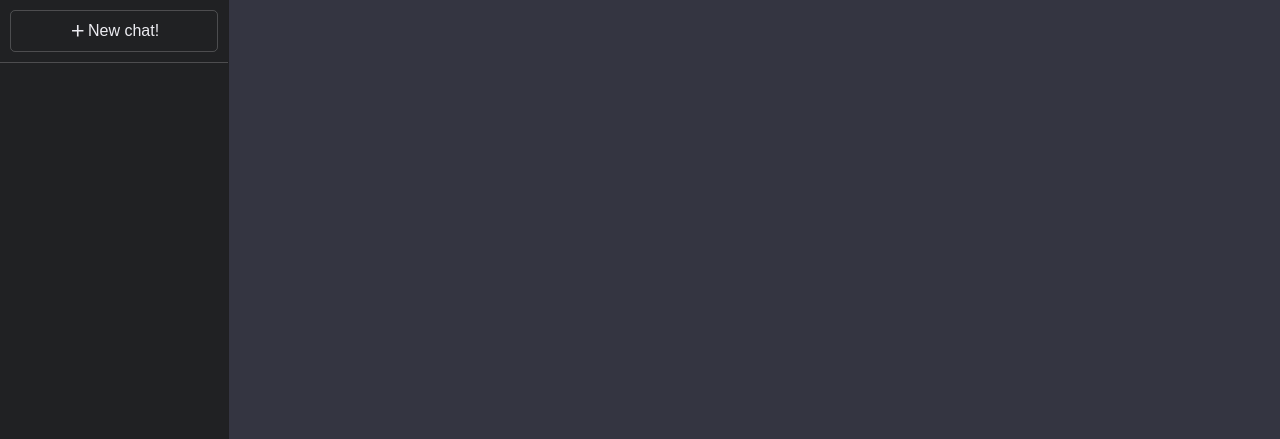
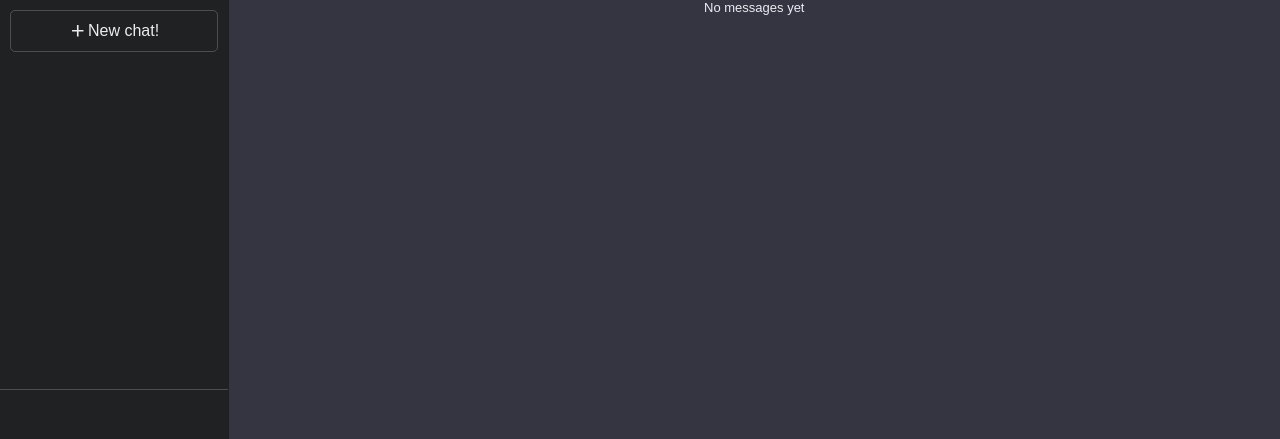
Before and after one commit to dmytrotsymbal/react-ai-chat, a React (Create React App) app: page / in a window 1280 px wide. Shown: the top 439 px of the page. Built offline with nearby package versions, Linux system fonts and the light colour scheme.

Commit message:
textPage functional

```diff
--- a/src/App.tsx
+++ b/src/App.tsx
@@ -1,19 +1,122 @@
-import React, { lazy, Suspense } from "react";
+import React, { lazy, Suspense, useState } from "react";
 import Sidebar from "./components/layout/Sidebar";
 import "./App.scss";
-import { Route, Routes } from "react-router-dom";
+import { Route, Routes, useNavigate } from "react-router-dom";
 
 const TextPage = lazy(() => import("./pages/TextPage"));
 const ImagePage = lazy(() => import("./pages/ImagePage"));
 
 const App = () => {
+  const navigate = useNavigate();
+  const [textValue, setTextValue] = useState<string>("");
+  const [textMessage, setTextMessage] = useState(null);
+  const [previousTextChats, setPreviousTextChats] = useState([]);
+  const [currentTextTitle, setCurrentTextTitle] = useState(null);
+
+  //-------------------------------------------------------------------------
+
+  const [imgValue, setImgValue] = useState<string>("");
+  const [imgMessage, setImgMessage] = useState(null);
+  const [previousImgChats, setPreviousImgChats] = useState([]);
+  const [currentImgTitle, setCurrentImgTitle] = useState(null);
+
+  //-------------------------------------------------------------------------
+
+  const createNewChat = () => {
+    setTextMessage(null);
+    setTextValue("");
+    setImgValue("");
+    setCurrentTextTitle(null);
+    setCurrentImgTitle(null);
+  };
+
+  const handleTextClick = (uniqueTitle: any) => {
+    setCurrentTextTitle(uniqueTitle);
+    setTextMessage(null);
+    setTextValue("");
+    navigate("/");
+  };
+
+  // const handleImgClick = (uniqueTitle: any) => {
+  //   setCurrentImgTitle(uniqueTitle);
+  //   setImgMessage(null);
+  //   setImgValue("");
+  //   navigate("/images");
+  // };
+
+  //-------------------------------------------------------------------------
+
+  const deleteChat = (uniqueTitle: any) => {
+    setPreviousTextChats((prevChats: any) =>
+      prevChats.filter((prevChat: any) => prevChat.title !== uniqueTitle)
+    );
+
+    setPreviousImgChats((prevImgChats: any) =>
+      prevImgChats.filter(
+        (prevImgChat: any) => prevImgChat.title !== uniqueTitle
+      )
+    );
+  };
+
+  // const deleteImgChat = (uniqueTitle: any) => {
+  //   setPreviousImgChats((prevImgChats: any) =>
+  //     prevImgChats.filter(
+  //       (prevImgChat: any) => prevImgChat.title !== uniqueTitle
+  //     )
+  //   );
+  // };
+
+  const uniqueTextTitles = Array.from(
+    new Set(
+      previousTextChats.map(
+        (previousChat: any) => previousChat.title.split(" ")[0]
+      )
+    )
+  );
+
+  const uniqueImgTitles = Array.from(
+    new Set(
+      previousImgChats.map(
+        (previousImgChat: any) => previousImgChat.title.split(" ")[0]
+      )
+    )
+  );
+
+  const currentImgChat = previousImgChats.filter(
+    (previousImgChat: any) => previousImgChat.title === currentImgTitle
+  );
+
   return (
     <div className="app">
-      <Sidebar />
+      <Sidebar
+        uniqueTextTitles={uniqueTextTitles}
+        uniqueImgTitles={uniqueImgTitles}
+        createNewChat={createNewChat}
+        handleTextClick={handleTextClick}
+        // handleImgClick={handleImgClick}
+        deleteChat={deleteChat}
+        // deleteImgChat={deleteImgChat}
+        currentTextTitle={currentTextTitle}
+        currentImgTitle={currentImgTitle}
+      />
       <section className="main">
         <Suspense fallback={<div>Loading...</div>}>
           <Routes>
-            <Route path="/" element={<TextPage />} />
+            <Route
+              path="/"
+              element={
+                <TextPage
+                  previousTextChats={previousTextChats}
+                  setPreviousTextChats={setPreviousTextChats}
+                  currentTextTitle={currentTextTitle}
+                  setCurrentTextTitle={setCurrentTextTitle}
+                  textValue={textValue}
+                  setTextValue={setTextValue}
+                  textMessage={textMessage}
+                  setTextMessage={setTextMessage}
+                />
+              }
+            />
             <Route path="/images" element={<ImagePage />} />
           </Routes>
         </Suspense>
--- /dev/null
+++ b/src/components/TextMessagesList/TextMessagesList.scss
@@ -0,0 +1,92 @@
+.text-messages-list {
+  width: 100%;
+  padding: 0;
+  max-height: 640px;
+  overflow-y: auto;
+
+  .emptyTextChatImg {
+    width: 500px;
+    margin-top: 60px;
+  }
+
+  li {
+    display: flex;
+    justify-content: center;
+    align-items: flex-start;
+
+    .message-container {
+      display: flex;
+      justify-content: space-between;
+      width: 700px;
+      align-items: center;
+
+      .message-content {
+        display: flex;
+        justify-content: flex-start;
+        align-items: center;
+
+        .message-text {
+          margin-left: 50px;
+          font-size: 16px;
+        }
+      }
+
+      .message-actions {
+        display: flex;
+        justify-content: flex-end;
+        align-items: center;
+      }
+    }
+  }
+
+  .userMessage {
+    background-color: #343541;
+    padding: 20px;
+    width: 100%;
+  }
+
+  .botMessage {
+    background-color: #444654;
+    padding: 20px;
+    width: 100%;
+  }
+}
+
+::-webkit-scrollbar {
+  width: 10px;
+}
+
+::-webkit-scrollbar-track {
+  background: #343541;
+}
+
+::-webkit-scrollbar-thumb {
+  background: rgba(255, 255, 255, 0.5);
+  border-radius: 10px;
+}
+
+::-webkit-scrollbar-thumb:hover {
+  background: #555;
+}
+
+.userIcon {
+  width: 40px;
+  height: 40px;
+  border-radius: 5px;
+  background-color: green;
+  display: flex;
+  justify-content: center;
+  align-items: center;
+  font-size: 18px;
+}
+
+.botIcon {
+  width: 40px;
+  height: 40px;
+  border-radius: 5px;
+  background-color: red;
+  display: flex;
+  justify-content: center;
+  align-items: center;
+  font-size: 18px;
+}
--- /dev/null
+++ b/src/components/TextMessagesList/index.tsx
@@ -0,0 +1,85 @@
+import "./TextMessagesList.scss";
+import IconButton from "@mui/material/IconButton";
+import ThumbUpOffAltIcon from "@mui/icons-material/ThumbUpOffAlt";
+import ThumbUpIcon from "@mui/icons-material/ThumbUp";
+import { useState } from "react";
+import { Grid } from "@mui/material";
+
+type Props = {
+  currentChat: any;
+};
+
+const TextMessagesList = ({ currentChat }: Props) => {
+  const [isLiked, setIsLiked] = useState({});
+
+  const handleLikeClick = (messageId: number) => {
+    setIsLiked((prevMessageLikes: any) => ({
+      ...prevMessageLikes,
+      [messageId]: !prevMessageLikes[messageId],
+    }));
+  };
+
+  return (
+    <ul className="text-messages-list">
+      {currentChat.length === 0 ? (
+        <p>No messages yet</p>
+      ) : (
+        currentChat.map((chatMessage: any, index: number) => (
+          <li
+            key={index}
+            className={
+              chatMessage.role === "user" ? "userMessage" : "botMessage"
+            }
+          >
+            <Grid container spacing={2} className="message-container">
+              <Grid
+                item
+                xs={2}
+                sx={{
+                  display: "flex",
+                  alignItems: "flex-start",
+                  justifyContent: "flex-start",
+                }}
+              >
+                {chatMessage.role === "user" ? (
+                  <div className="userIcon">U</div>
+                ) : (
+                  <div className="botIcon">AI</div>
+                )}
+              </Grid>
+
+              <Grid
+                item
+                xs={8}
+                sx={{
+                  display: "flex",
+                  justifyContent: "flex-start",
+                  alignItems: "center",
+                }}
+              >
+                <p className="message-text">{chatMessage.content}</p>
+              </Grid>
+
+              <Grid item xs={2}>
+                {chatMessage.role === "user" ? null : (
+                  <div className="message-actions">
+                    <IconButton onClick={() => handleLikeClick(index)}>
+                      {isLiked ? (
+                        <ThumbUpIcon sx={{ width: "15px", height: "15px" }} />
+                      ) : (
+                        <ThumbUpOffAltIcon
+                          sx={{ width: "15px", height: "15px" }}
+                        />
+                      )}
+                    </IconButton>
+                  </div>
+                )}
+              </Grid>
+            </Grid>
+          </li>
+        ))
+      )}
+    </ul>
+  );
+};
+export default TextMessagesList;
--- a/src/components/layout/Sidebar/index.tsx
+++ b/src/components/layout/Sidebar/index.tsx
@@ -2,14 +2,34 @@ import AddIcon from "@mui/icons-material/Add";
 import SettingsIcon from "@mui/icons-material/Settings";
 import InfoIcon from "@mui/icons-material/Info";
 import LightModeIcon from "@mui/icons-material/LightMode";
-// import DeleteIcon from "@mui/icons-material/Delete";
-// import EditIcon from "@mui/icons-material/Edit";
+import DeleteIcon from "@mui/icons-material/Delete";
+import EditIcon from "@mui/icons-material/Edit";
 import "./Sidebar.scss";
 import React from "react";
 import RouterModal from "../../modals/RouterModal";
 
-type Props = {};
-const Sidebar = (props: Props) => {
+type Props = {
+  uniqueTextTitles: any;
+  uniqueImgTitles: any;
+  createNewChat: () => void;
+  handleTextClick: (uniqueTitle: string) => void;
+  // handleImgClick: (uniqueTitle: string) => void;
+  deleteChat: (uniqueTitle: string) => void;
+  // deleteImgChat: (uniqueTitle: string) => void;
+  currentTextTitle: string | null;
+  currentImgTitle: string | null;
+};
+const Sidebar = ({
+  uniqueTextTitles,
+  uniqueImgTitles,
+  createNewChat,
+  handleTextClick,
+  // handleImgClick,
+  deleteChat,
+  // deleteImgChat,
+  currentTextTitle,
+  currentImgTitle,
+}: Props) => {
   const [isRoutesModalOpen, setIsRoutesModalOpen] = React.useState(false);
 
   const handleRoutesModalOpen = () => {
@@ -28,27 +48,35 @@ const Sidebar = (props: Props) => {
       />
 
       <aside className="sidebar">
-        <button className="new-chat-button" onClick={handleRoutesModalOpen}>
+        <button
+          className="new-chat-button"
+          onClick={() => {
+            handleRoutesModalOpen();
+            createNewChat();
+          }}
+        >
           <AddIcon /> New chat!
         </button>
 
         <div className="chats-list">
-          {/* <ul className="text-history">
-          {uniqueTextTitles?.map((uniqueTitle, index) => (
+          <ul className="text-history">
+            {uniqueTextTitles?.map((uniqueTextTitle: string, index: number) => (
               <li
-              className={uniqueTitle === currentTitle ? "activeTitle" : ""}
+                className={
+                  uniqueTextTitle === currentTextTitle ? "activeTitle" : ""
+                }
                 key={index}
-              onClick={() => handleTextClick(uniqueTitle)}
+                onClick={() => handleTextClick(uniqueTextTitle)}
               >
-              {uniqueTitle}
-              {uniqueTitle === currentTitle ? (
+                {uniqueTextTitle}
+                {uniqueTextTitle === currentTextTitle ? (
                   <div className="activeChatButtons">
                     <button className="editChatButton">
                       <EditIcon sx={{ width: "15px", height: "15px" }} />
                     </button>
                     <button
                       className="deleteChatButton"
-                    onClick={() => deleteChat(uniqueTitle)}
+                      onClick={() => deleteChat(uniqueTextTitle)}
                     >
                       <DeleteIcon sx={{ width: "15px", height: "15px" }} />
                     </button>
@@ -56,26 +84,28 @@ const Sidebar = (props: Props) => {
                 ) : null}
               </li>
             ))}
-        </ul> */}
+          </ul>
 
           <div className="saparator"></div>
 
-          {/* <ul className="images-history">
-          {uniqueImgTitles?.map((uniqueTitle, index) => (
+          <ul className="images-history">
+            {uniqueImgTitles?.map((uniqueImgTitle: string, index: number) => (
               <li
-              className={uniqueTitle === imgCurrentTitle ? "activeTitle" : ""}
+                className={
+                  uniqueImgTitle === currentImgTitle ? "activeTitle" : ""
+                }
                 key={index}
-              onClick={() => handleImgClick(uniqueTitle)}
+                onClick={() => handleTextClick(uniqueImgTitle)}
               >
-              {uniqueTitle}
-              {uniqueTitle === imgCurrentTitle ? (
+                {uniqueImgTitle}
+                {uniqueImgTitle === currentImgTitle ? (
                   <div className="activeChatButtons">
                     <button className="editChatButton">
                       <EditIcon sx={{ width: "15px", height: "15px" }} />
                     </button>
                     <button
                       className="deleteChatButton"
-                    onClick={() => deleteImgChat(uniqueTitle)}
+                      onClick={() => deleteChat(uniqueImgTitle)}
                     >
                       <DeleteIcon sx={{ width: "15px", height: "15px" }} />
                     </button>
@@ -83,7 +113,7 @@ const Sidebar = (props: Props) => {
                 ) : null}
               </li>
             ))}
-        </ul> */}
+          </ul>
         </div>
 
         <div className="saparator"></div>
--- a/src/pages/TextPage/index.tsx
+++ b/src/pages/TextPage/index.tsx
@@ -1,16 +1,87 @@
+import { useEffect } from "react";
 import TextChatInput from "../../components/TextChat-Input";
 import InfoBlock from "../../components/ui/InfoBlock";
 import "./TextPage.scss";
+import TextMessagesList from "../../components/TextMessagesList";
 
-type Props = {};
-const TextPage = (props: Props) => {
+type Props = {
+  previousTextChats: any;
+  setPreviousTextChats: any;
+  currentTextTitle: any;
+  setCurrentTextTitle: any;
+  textValue: any;
+  setTextValue: any;
+  textMessage: any;
+  setTextMessage: any;
+};
+const TextPage = ({
+  previousTextChats,
+  setPreviousTextChats,
+  currentTextTitle,
+  setCurrentTextTitle,
+  textValue,
+  setTextValue,
+  textMessage,
+  setTextMessage,
+}: Props) => {
+  const getMessages = async () => {
+    const options = {
+      method: "POST",
+      body: JSON.stringify({
+        message: textValue,
+      }),
+      headers: {
+        "Content-Type": "application/json",
+      },
+    };
+    try {
+      const response = await fetch(
+        "http://localhost:8000/completions",
+        options
+      );
+      const data = await response.json();
+      setTextMessage(data.choices[0].message);
+    } catch (error) {
+      console.error(error);
+    }
+  };
+
+  useEffect(() => {
+    if (!currentTextTitle && textValue && textMessage) {
+      setCurrentTextTitle(textValue);
+    }
+
+    if (currentTextTitle && textValue && textMessage) {
+      setPreviousTextChats((prevChats: any) => [
+        ...prevChats,
+        {
+          title: currentTextTitle,
+          role: "user",
+          content: textValue,
+        },
+        {
+          title: currentTextTitle,
+          role: "bot",
+          content: textMessage.content,
+        },
+      ]);
+    }
+  }, [textMessage, currentTextTitle]);
+
+  const currentChat = previousTextChats.filter(
+    (previousChat: any) => previousChat.title === currentTextTitle
+  );
   return (
     <div className="text-page">
-      {/* <TextMessagesList currentChat={currentChat} /> */}
+      <TextMessagesList currentChat={currentChat} />
 
       <div className="bottom-section">
         <div className="text-input-container">
-          <TextChatInput />
+          <TextChatInput
+            textValue={textValue}
+            setTextValue={setTextValue}
+            getMessages={getMessages}
+          />
 
           <InfoBlock />
         </div>
```
Also changed, not shown: server.js (+4 -5 lines), src/components/TextChat-Input/index.tsx (+9 -5 lines). Lines whose indentation alone changed are shown as unchanged.
